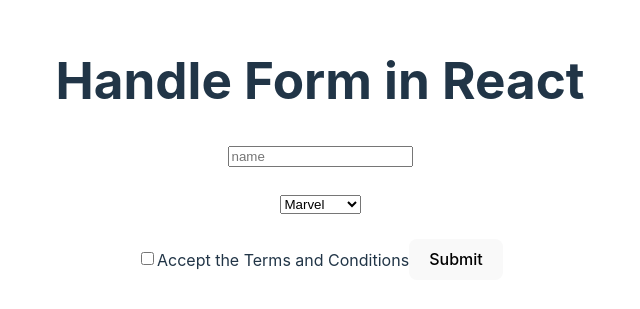
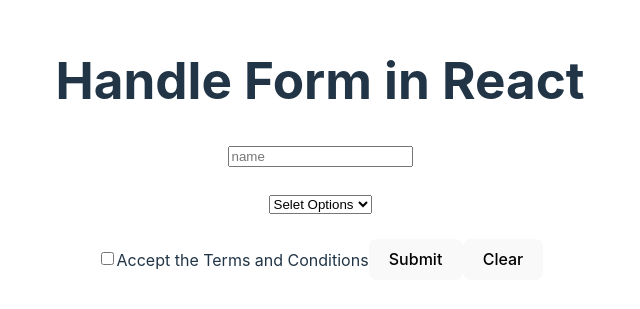
Before and after one commit to Bhanu-Partap/react-learnings-with-vite, a React (Vite) app in the folder my-first-react-app/: page / in a window 1280 px wide. Shown: the part 251-560 px from the top of the page, without its empty margins (320-960 px from the left). Built offline with nearby package versions, Linux system fonts and the light colour scheme.

Commit message:
clear state functionality added

```diff
--- a/my-first-react-app/src/Components/Formbox.jsx
+++ b/my-first-react-app/src/Components/Formbox.jsx
@@ -17,14 +17,15 @@ export default function Formbox() {
             <div className="Formbox">
                 <h1>Handle Form in React</h1>
                 <form onSubmit={changeData} >
-                    <input type="text" placeholder='name' onChange={(e)=>setName(e.target.value)} /> <br /> <br />
+                    <input type="text" placeholder='name' value={name} onChange={(e)=>setName(e.target.value)} /> <br /> <br />
                     <select onChange={(e)=>setInterest(e.target.value)}>
+                        <option>Selet Options</option>
+                        <option>DC</option>
                         <option>Marvel</option>
-                        <option>DC</option>
-                        <option>DC avanti</option>
                     </select> <br /><br />
                     <input type="checkbox" onChange={(e)=>setTnc(e.target.checked)} /><span>Accept the Terms and Conditions</span>
                     <button type="submit">Submit</button>
+                    <button type="reset">Clear</button>
                 </form>
             </div>
         </>
```
